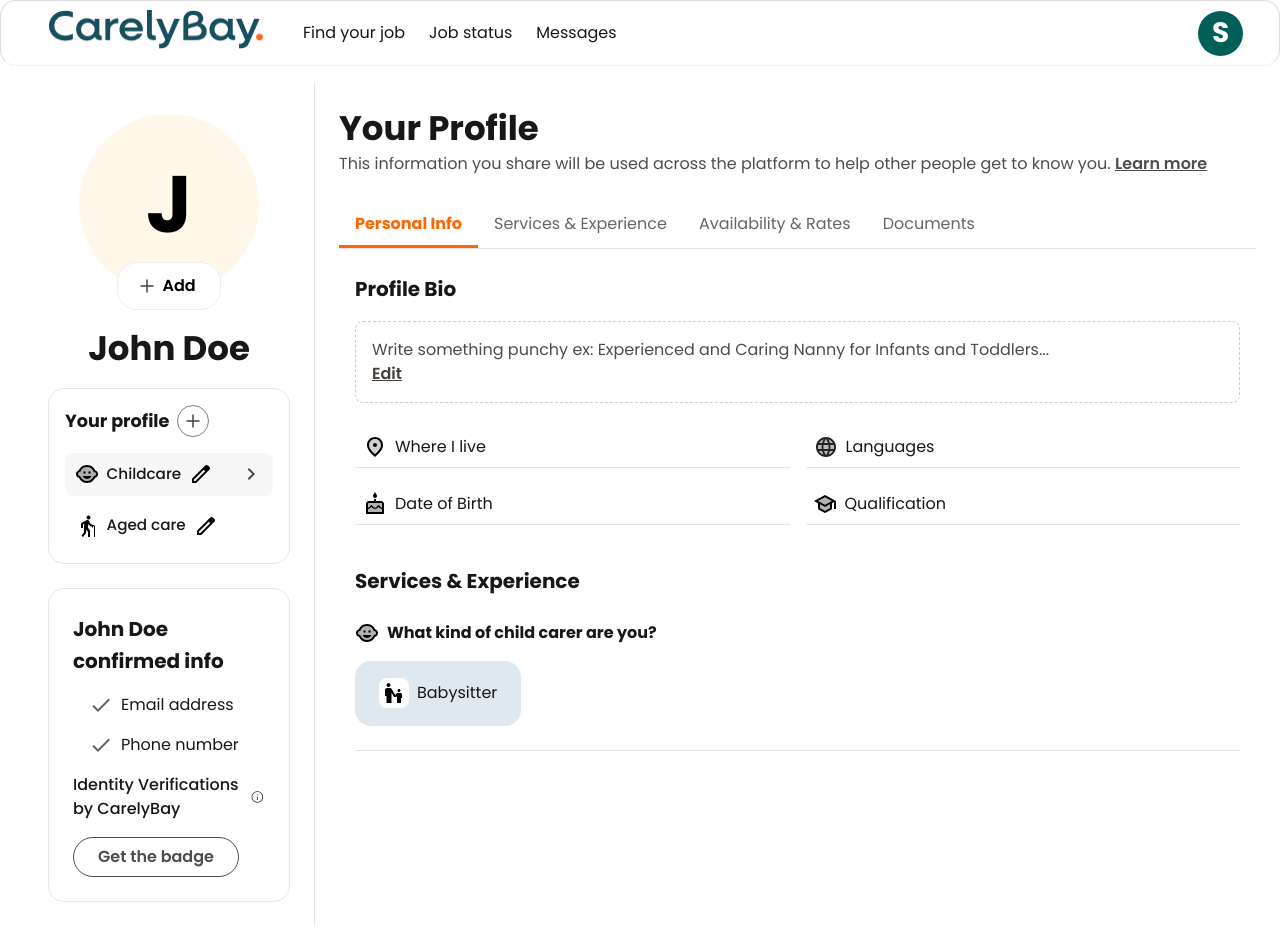
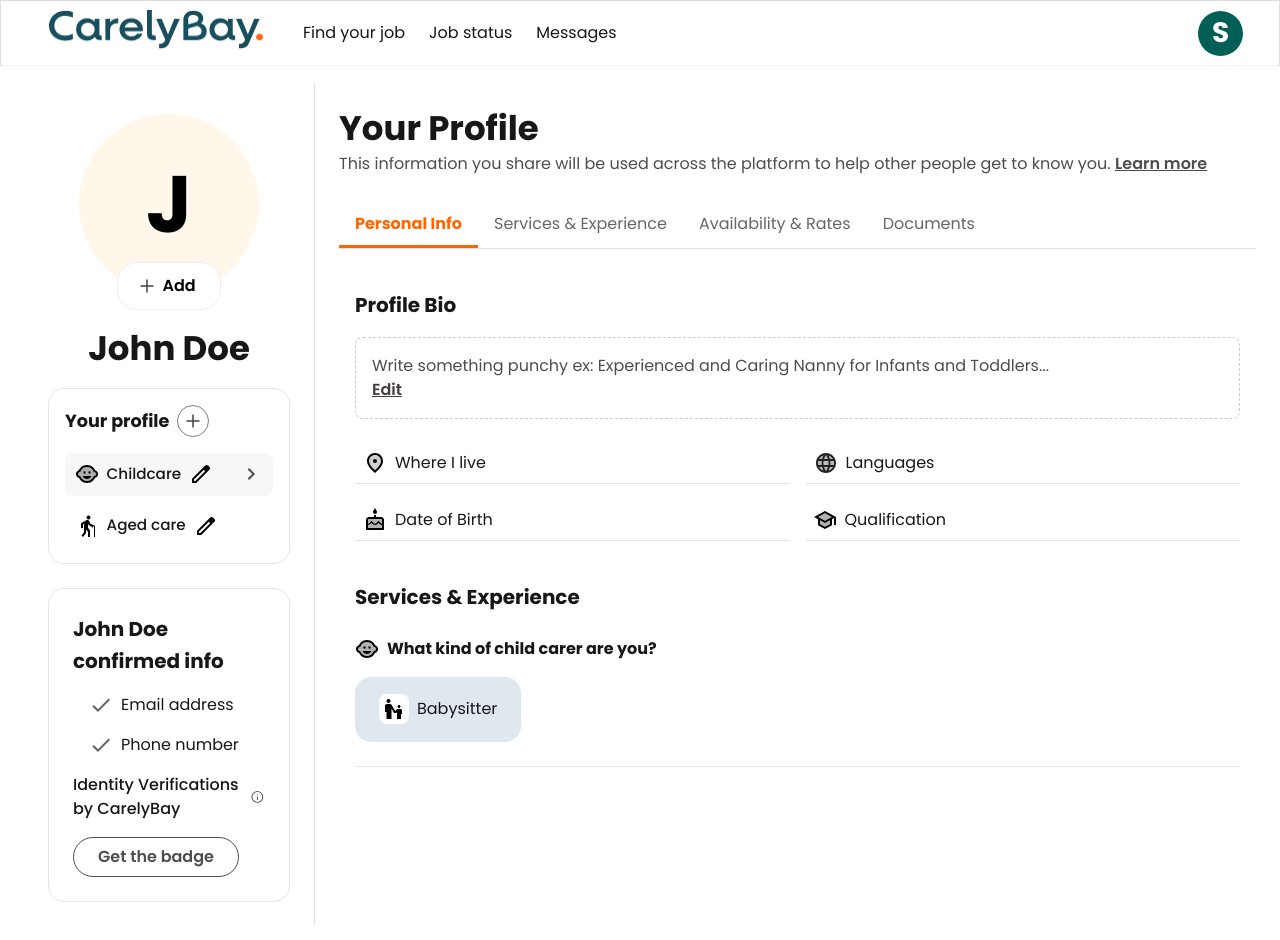
Before and after one commit to Musketeer-Digital/carelybay, a Next.js app: page /profile/create-profile in a window 1280 px wide. Shown: the top 940 px of the page. Built offline with nearby package versions, Linux system fonts and the light colour scheme.

Commit message:
Fix tabs and header issue

```diff
--- a/src/app/components/feature/create-profile/profile-tabs.tsx
+++ b/src/app/components/feature/create-profile/profile-tabs.tsx
@@ -116,6 +116,7 @@ const ProfileTabs = () => {
           backgroundColor: COLORS.WHITE_COLOR,
           maxHeight: "calc(100vh - 300px)",
           overflowY: "auto",
+          overflowX: "hidden",
           px: 2,
         }}
       >
--- a/src/app/components/feature/create-profile/tabs/bio.tsx
+++ b/src/app/components/feature/create-profile/tabs/bio.tsx
@@ -115,7 +115,7 @@ const ProfileBio: React.FC = () => {
   return (
     <div>
       <Box>
-        <Typography variant="h6" fontWeight="bold" sx={{ mb: 2 }}>
+        <Typography variant="h6" fontWeight="bold" sx={{ mb: 2, mt: 2 }}>
           Profile Bio
         </Typography>
         <Box sx={{ border: "1px dashed #ccc", p: 2, borderRadius: 2, mb: 3 }}>
--- a/src/app/components/header.tsx
+++ b/src/app/components/header.tsx
@@ -38,6 +38,7 @@ const Header = () => {
         width: "100%",
         boxShadow: "none",
         borderBottom: "1px solid #f0f0f0",
+        borderRadius: "unset",
       }}
     >
       <Container maxWidth={false} sx={{ px: 0 }}>
```
